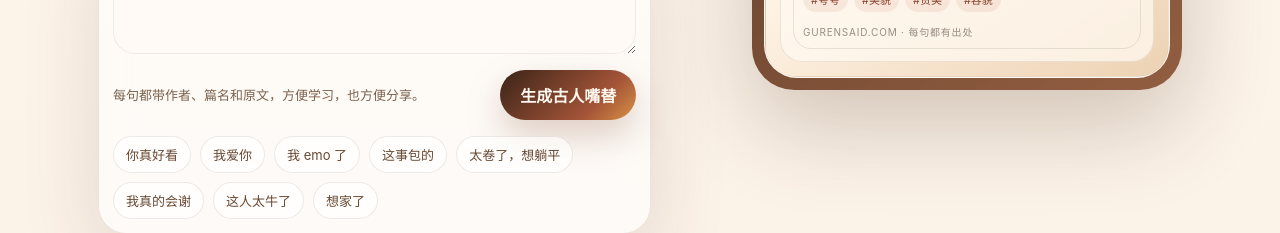
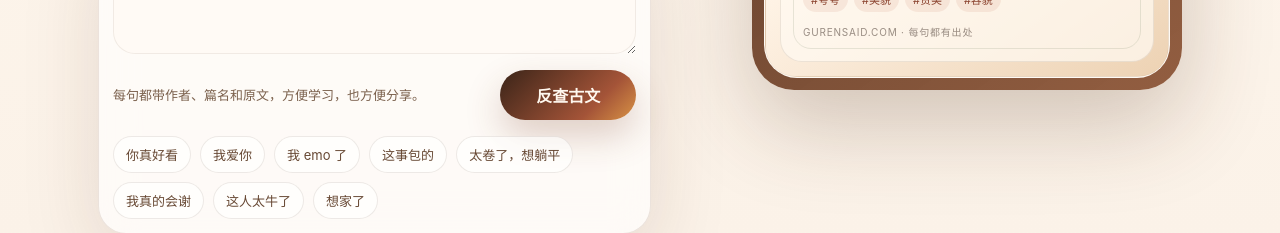
Before and after one commit to yandong2023/gu-ren-said, a Next.js app: page / in a window 1280 px wide. Shown: the part 574-807 px from the top of the page. Built offline with nearby package versions, Linux system fonts and the light colour scheme.

Commit message:
Restore search button copy

```diff
--- a/components/SearchExperience.tsx
+++ b/components/SearchExperience.tsx
@@ -111,7 +111,7 @@ export default function SearchExperience() {
             <textarea value={query} onChange={(event) => setQuery(event.target.value)} placeholder="比如：你真好看 / 我爱你 / 我 emo 了 / 太卷了想躺平" aria-label="输入现代话或网络热梗" />
             <div className="search-actions">
               <span className="hint">每句都带作者、篇名和原文，方便学习，也方便分享。</span>
-              <button className="primary-btn" type="submit" disabled={loading}>{loading ? "反查中…" : "生成古人嘴替"}</button>
+              <button className="primary-btn" type="submit" disabled={loading}>{loading ? "反查中…" : "反查古文"}</button>
             </div>
             <div className="examples" aria-label="示例">
               {EXAMPLES.map((example) => (
```
